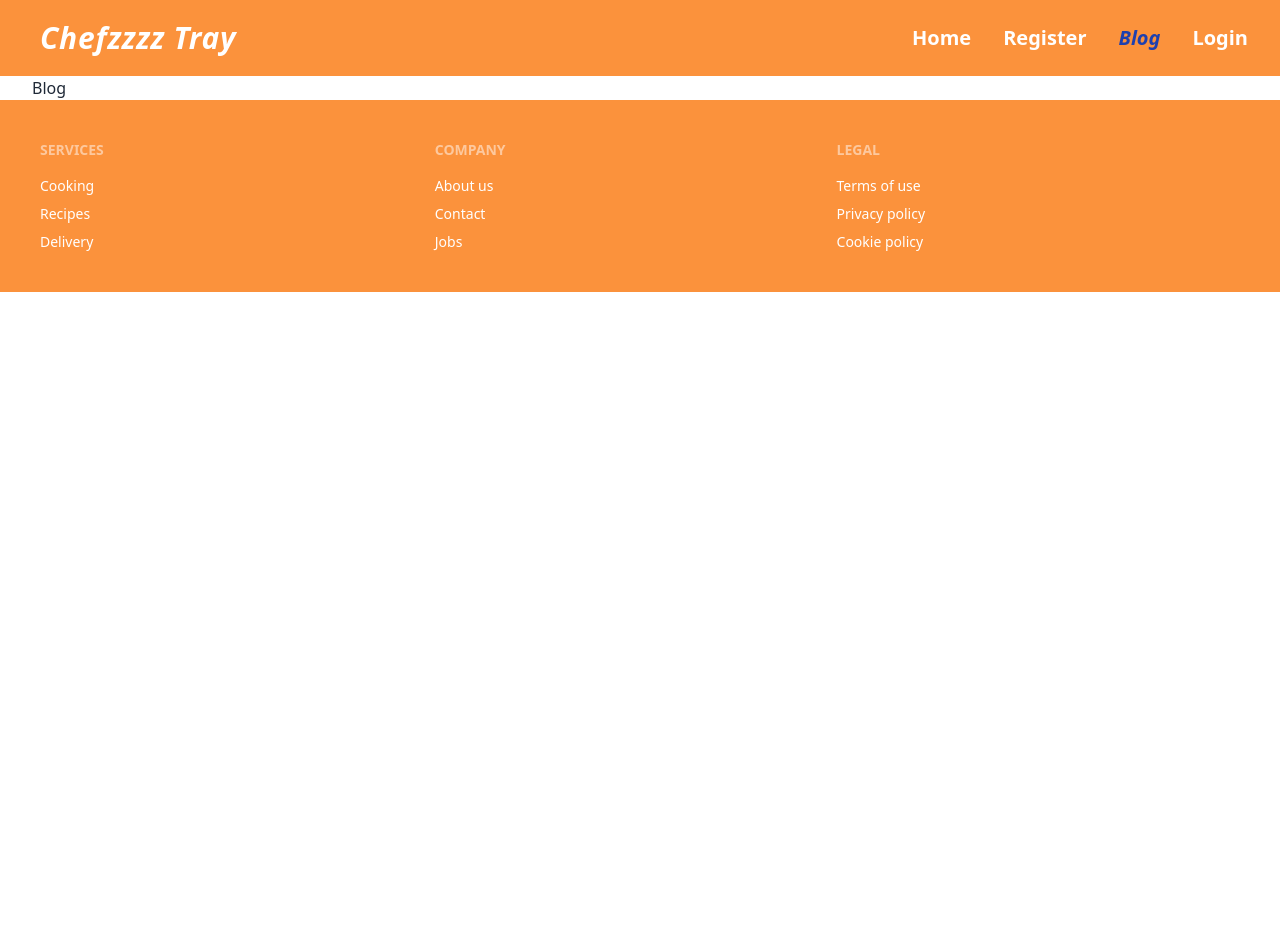
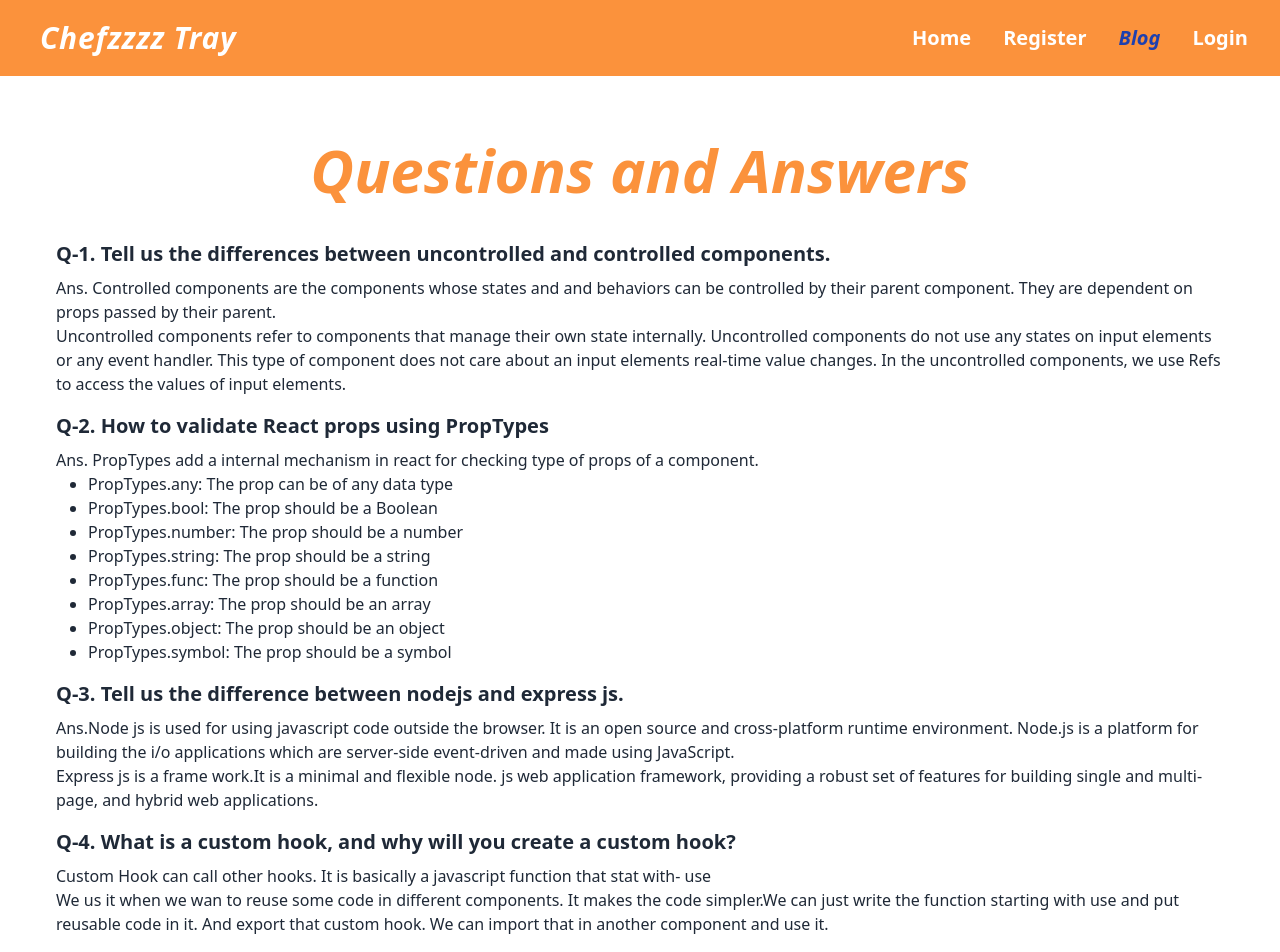
Before and after one commit to kheyakheya/chef-recipe-client-public, a React (Vite) app: page /blog in a window 1280 px wide. Shown: the top 952 px of the page. Before the commit the page ends 800 px from the top, so only its background shows below. Built offline with nearby package versions, Linux system fonts and the light colour scheme; no server answers.

Commit message:
question answer

```diff
--- a/src/Pages/Blog.jsx
+++ b/src/Pages/Blog.jsx
@@ -3,7 +3,48 @@ import React from 'react';
 const Blog = () => {
     return (
         <div>
-            <h3>Blog</h3>
+            <h2 className='text-center mt-16  text-6xl text-orange-400 font-bold italic'>Questions and Answers</h2>
+            <div className='mx-6 my-10 '>
+                <div className='mb-4'>
+                <p className='font-bold text-xl'>Q-1. Tell us the differences between uncontrolled and controlled components. </p>
+                <p className='mt-2'>Ans. Controlled components are the components whose states and and behaviors can be controlled by their parent component. They are dependent on props passed by their parent.</p>
+                <p>Uncontrolled components refer to components that manage their own state internally. Uncontrolled components do not use any states on input elements or any event handler. This type of component does not care about an input elements real-time value changes. In the uncontrolled components, we use Refs to access the values of input elements.</p>
+
+                </div>
+                <div className='mb-4'>
+                <p className='font-bold text-xl'>Q-2. How to validate React props using PropTypes</p>
+                <p className='mt-2'>Ans. PropTypes add a internal mechanism in react for checking type of  props of a component.</p>
+                <p>
+                 <ul className=' mx-8 list-disc'>
+                   <li>PropTypes.any: The prop can be of any data type</li>
+                   <li>PropTypes.bool: The prop should be a Boolean</li>
+                   <li>PropTypes.number: The prop should be a number</li>
+                   <li>PropTypes.string: The prop should be a string</li>
+                   <li>PropTypes.func: The prop should be a function</li>
+                   <li>PropTypes.array: The prop should be an array</li>
+                   <li>PropTypes.object: The prop should be an object</li>
+                   <li>PropTypes.symbol: The prop should be a symbol</li>
+
+
+
+                    </ul>
+                </p>
+
+                </div>
+                <div className='mb-4'>
+                <p className='font-bold text-xl'>Q-3. Tell us the difference between nodejs and express js.</p>
+                <p className='mt-2'>Ans.Node js is used for using javascript code outside the browser. It is an open source and cross-platform runtime environment. Node.js is a platform for building the i/o applications which are server-side event-driven and made using JavaScript. </p>
+                <p>Express js is a frame work.It is  a minimal and flexible node. js web application framework, providing a robust set of features for building single and multi-page, and hybrid web applications.</p>
+
+                </div>
+                <div className='mb-4'>
+                <p className='font-bold text-xl'>Q-4. What is a custom hook, and why will you create a custom hook?</p>
+                <p className='mt-2'>Custom Hook can call other hooks. It is basically a javascript function that stat with- use</p>
+                <p>We us it when we wan to reuse some code in different components. It makes the code simpler.We can just write the function starting with use and put reusable code in it. And export that custom hook. We can import that in another component and use it.</p>
+
+                </div>
+
+            </div>
         </div>
     );
 };
```
